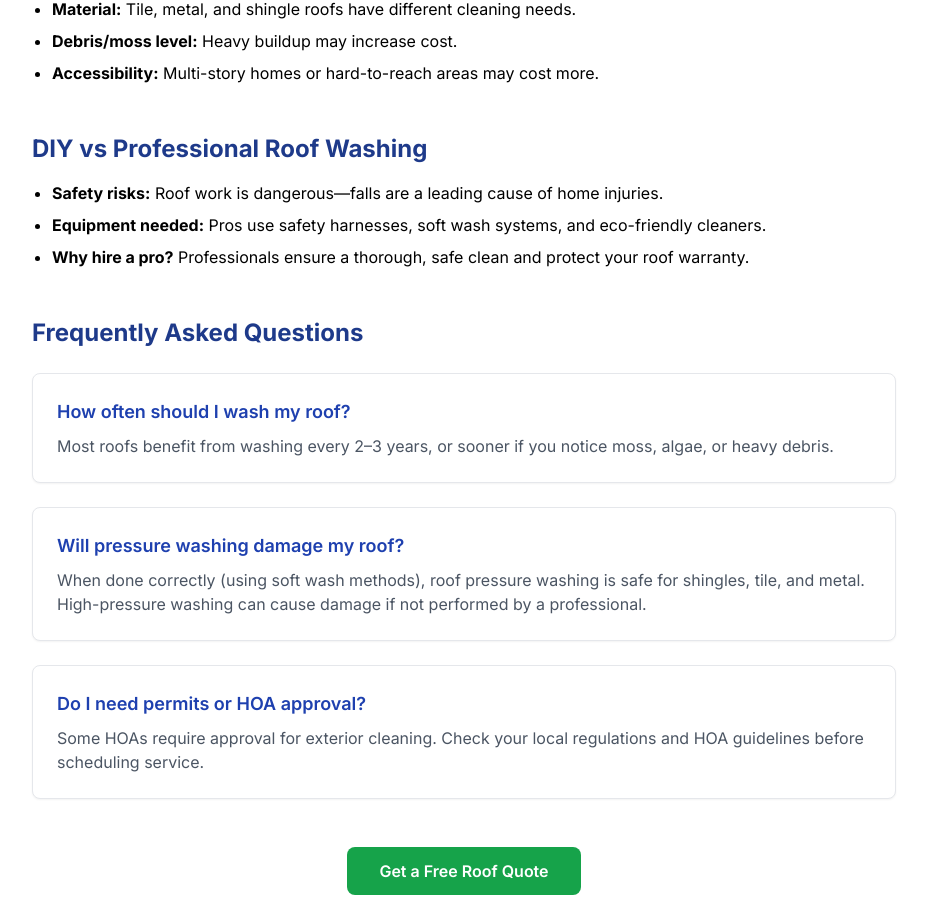
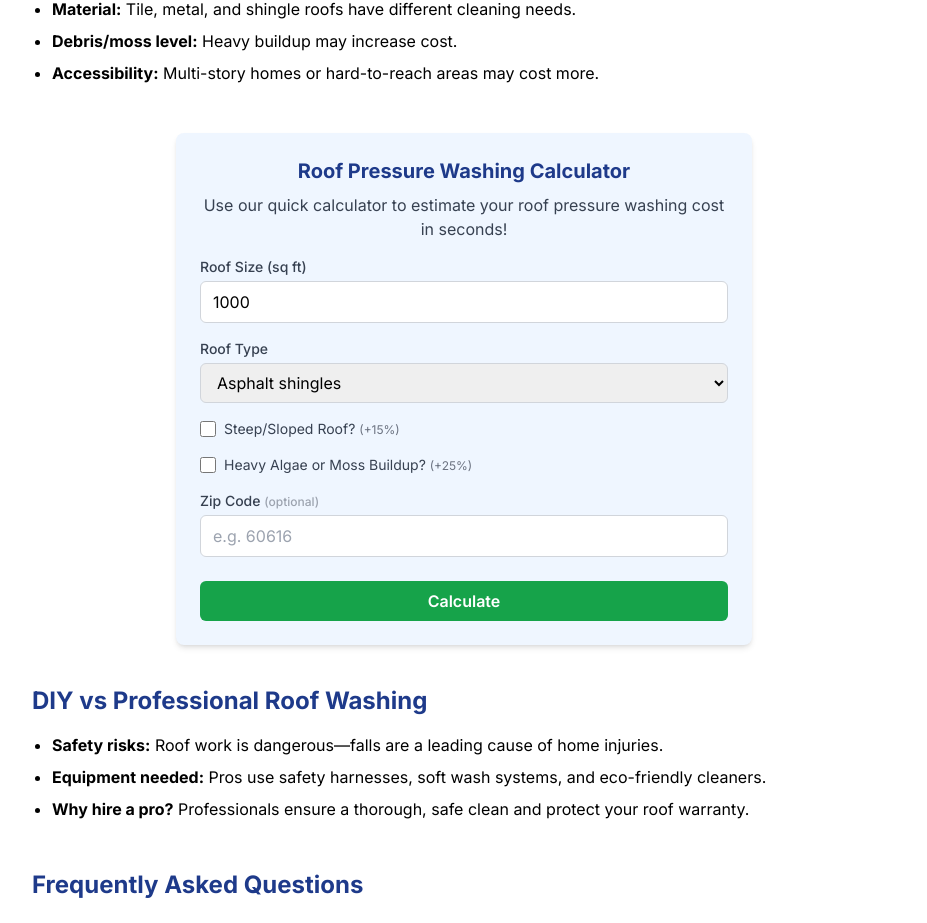
Before and after one commit to agm312/pressure-wash, a Next.js app: page /roof-pressure-washing in a window 1280 px wide. Shown: the part 1731-2654 px from the top of the page, without its empty margins (176-1103 px from the left). Built offline with nearby package versions, Linux system fonts and the light colour scheme.

Commit message:
Add Roof Pressure Washing Calculator with CTA and contact form integration

```diff
--- a/src/app/contact/page.tsx
+++ b/src/app/contact/page.tsx
@@ -1,6 +1,7 @@
 'use client';
 
-import { useState } from 'react';
+import { useState, useEffect } from 'react';
+import { useSearchParams } from 'next/navigation';
 
 export default function Contact() {
   const [formData, setFormData] = useState({
@@ -13,6 +14,18 @@ export default function Contact() {
   });
   const [isSubmitting, setIsSubmitting] = useState(false);
   const [submitStatus, setSubmitStatus] = useState<'idle' | 'success' | 'error'>('idle');
+  const searchParams = useSearchParams();
+
+  useEffect(() => {
+    const service = searchParams.get('service');
+    const message = searchParams.get('message');
+    setFormData(prev => ({
+      ...prev,
+      service: service && !prev.service ? service : prev.service,
+      message: message && !prev.message ? message : prev.message,
+    }));
+    // eslint-disable-next-line
+  }, []);
 
   const handleSubmit = async (e: React.FormEvent) => {
     e.preventDefault();
@@ -141,6 +154,7 @@ export default function Contact() {
                 <option value="fence">Fence Cleaning</option>
                 <option value="sidewalk">Sidewalk/Walkway Cleaning</option>
                 <option value="vehicle">Vehicle Cleaning</option>
+                <option value="roof">Roof</option>
               </select>
             </div>
 
--- a/src/app/roof-pressure-washing/page.tsx
+++ b/src/app/roof-pressure-washing/page.tsx
@@ -1,5 +1,6 @@
 import TestimonialSection from '@/components/TestimonialSection';
 import type { Metadata } from 'next';
+import RoofCalculator from '@/components/RoofCalculator';
 
 export const metadata: Metadata = {
   title: 'Roof Pressure Washing: Safe, Effective Cleaning for Your Roof',
@@ -106,6 +107,7 @@ export default function RoofPressureWashingPage() {
             <li><b>Accessibility:</b> Multi-story homes or hard-to-reach areas may cost more.</li>
           </ul>
         </section>
+        <RoofCalculator />
         <section id="diy-vs-pro" className="mb-12">
           <h2 className="text-2xl font-bold text-blue-900 mb-4">DIY vs Professional Roof Washing</h2>
           <ul className="list-disc pl-5 space-y-2">
--- /dev/null
+++ b/src/components/RoofCalculator.tsx
@@ -0,0 +1,138 @@
+"use client";
+
+import { useState } from "react";
+
+const BASE_RATE = 0.3; // $0.30 per sq ft
+const GRIME_MULTIPLIER = 1.25; // heavy algae/moss
+const STEEP_MULTIPLIER = 1.15; // steep/sloped
+
+const ROOF_TYPES = [
+  { value: "asphalt", label: "Asphalt shingles" },
+  { value: "tile", label: "Tile" },
+  { value: "metal", label: "Metal" },
+];
+
+export default function RoofCalculator() {
+  const [size, setSize] = useState(1000);
+  const [roofType, setRoofType] = useState("asphalt");
+  const [steep, setSteep] = useState(false);
+  const [grime, setGrime] = useState(false);
+  const [zip, setZip] = useState("");
+  const [result, setResult] = useState<null | { min: number; max: number; summary: string }>(null);
+
+  const calculate = () => {
+    let multiplier = 1;
+    let factors: string[] = [];
+    if (steep) {
+      multiplier *= STEEP_MULTIPLIER;
+      factors.push("steep/sloped roof");
+    }
+    if (grime) {
+      multiplier *= GRIME_MULTIPLIER;
+      factors.push("heavy algae/moss buildup");
+    }
+    let est = size * BASE_RATE * multiplier;
+    // Show a range: ±7.5%
+    const min = Math.round(est * 0.925);
+    const max = Math.round(est * 1.075);
+    let summary = `Estimated cost to pressure wash your ${size.toLocaleString()} sq ft roof: $${min} – $${max}`;
+    if (factors.length) {
+      summary += `\nIncludes adjustments for ${factors.join(" and ")}.`;
+    }
+    setResult({ min, max, summary });
+  };
+
+  return (
+    <section className="my-10">
+      <div className="bg-blue-50 rounded-lg p-6 shadow-md max-w-xl mx-auto">
+        <h3 className="text-xl font-bold text-blue-900 mb-2 text-center">Roof Pressure Washing Calculator</h3>
+        <p className="text-gray-700 mb-4 text-center">Use our quick calculator to estimate your roof pressure washing cost in seconds!</p>
+        <form
+          className="grid gap-4"
+          onSubmit={e => {
+            e.preventDefault();
+            calculate();
+          }}
+        >
+          <div>
+            <label htmlFor="size" className="block text-sm font-medium text-gray-700 mb-1">Roof Size (sq ft)</label>
+            <input
+              id="size"
+              type="number"
+              min={100}
+              step={10}
+              value={size}
+              onChange={e => setSize(Number(e.target.value))}
+              className="w-full px-3 py-2 border border-gray-300 rounded-md focus:outline-none focus:ring-2 focus:ring-blue-500"
+              required
+            />
+          </div>
+          <div>
+            <label htmlFor="roofType" className="block text-sm font-medium text-gray-700 mb-1">Roof Type</label>
+            <select
+              id="roofType"
+              value={roofType}
+              onChange={e => setRoofType(e.target.value)}
+              className="w-full px-3 py-2 border border-gray-300 rounded-md focus:outline-none focus:ring-2 focus:ring-blue-500"
+            >
+              {ROOF_TYPES.map(rt => (
+                <option key={rt.value} value={rt.value}>{rt.label}</option>
+              ))}
+            </select>
+          </div>
+          <div className="flex items-center">
+            <input
+              id="steep"
+              type="checkbox"
+              checked={steep}
+              onChange={e => setSteep(e.target.checked)}
+              className="mr-2 h-4 w-4 text-blue-600 border-gray-300 rounded focus:ring-blue-500"
+            />
+            <label htmlFor="steep" className="text-sm text-gray-700">Steep/Sloped Roof? <span className="text-xs text-gray-500">(+15%)</span></label>
+          </div>
+          <div className="flex items-center">
+            <input
+              id="grime"
+              type="checkbox"
+              checked={grime}
+              onChange={e => setGrime(e.target.checked)}
+              className="mr-2 h-4 w-4 text-blue-600 border-gray-300 rounded focus:ring-blue-500"
+            />
+            <label htmlFor="grime" className="text-sm text-gray-700">Heavy Algae or Moss Buildup? <span className="text-xs text-gray-500">(+25%)</span></label>
+          </div>
+          <div>
+            <label htmlFor="zip" className="block text-sm font-medium text-gray-700 mb-1">Zip Code <span className="text-xs text-gray-400">(optional)</span></label>
+            <input
+              id="zip"
+              type="text"
+              value={zip}
+              onChange={e => setZip(e.target.value)}
+              className="w-full px-3 py-2 border border-gray-300 rounded-md focus:outline-none focus:ring-2 focus:ring-blue-500"
+              maxLength={10}
+              placeholder="e.g. 60616"
+            />
+          </div>
+          <button
+            type="submit"
+            className="w-full mt-2 px-6 py-2 bg-green-600 text-white rounded-md hover:bg-green-700 focus:outline-none focus:ring-2 focus:ring-green-500 focus:ring-offset-2 transition-colors font-semibold"
+          >
+            Calculate
+          </button>
+        </form>
+        {result && (
+          <div className="mt-6 p-4 bg-white rounded-lg text-center border border-blue-100">
+            <p className="text-lg font-semibold text-blue-900 mb-1">Estimated Price Range: <span className="text-green-700">${result.min} – ${result.max}</span></p>
+            <p className="text-gray-700 whitespace-pre-line">{result.summary}</p>
+            <p className="text-xs text-gray-500 mt-2">*Actual price may vary by location, access, and job details.</p>
+            <a
+              href={`/contact?service=roof&message=${encodeURIComponent(result.summary)}`}
+              className="inline-block mt-4 bg-green-600 text-white px-6 py-2 rounded-lg font-semibold hover:bg-green-700 transition-colors"
+            >
+              Book This Estimate / Contact Us
+            </a>
+          </div>
+        )}
+      </div>
+    </section>
+  );
+}
```
